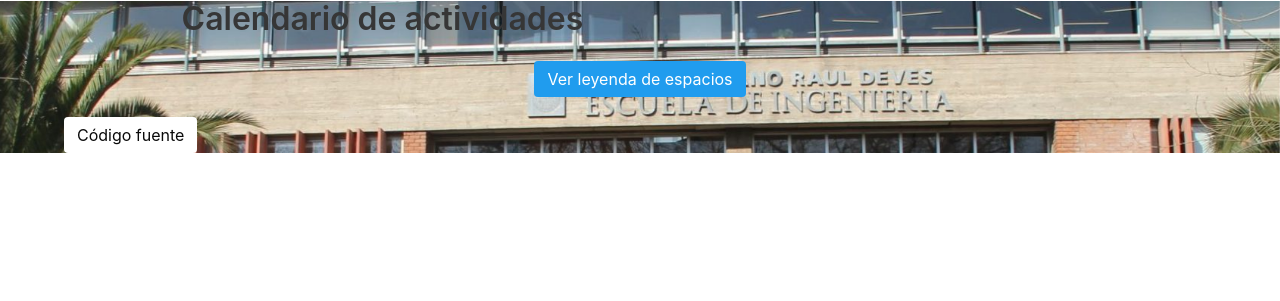
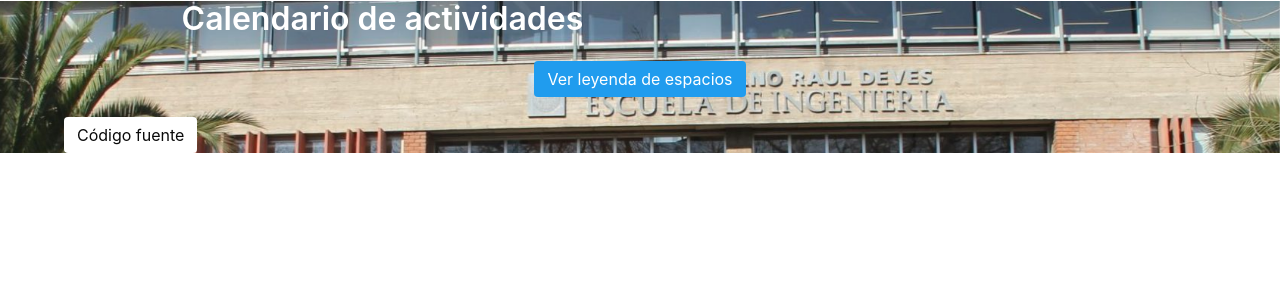
Before and after one commit to caiuc/pagina-solicitudes, a Django app: page /activities/calendar/ in a window 1280 px wide. Shown: the part 121-422 px from the top of the page. Run offline with Django 4.2, Linux system fonts and the light colour scheme; data that the repository does not hold is empty; some libraries are stand-ins or nearby versions.

Commit message:
Update calendar.html

```diff
--- a/templates/activities/calendar.html
+++ b/templates/activities/calendar.html
@@ -3,6 +3,6 @@
 {% block title %}{{ page_name }}{% endblock %}
 
 {% block content %}
-    <h3 class="title is-size-3">{{ page_name }}</h3>
+    <h3 class="title is-size-3 has-text-white">{{ page_name }}</h3>
     {% include 'activities/calendar_template.html' %}
 {% endblock content %}
```
